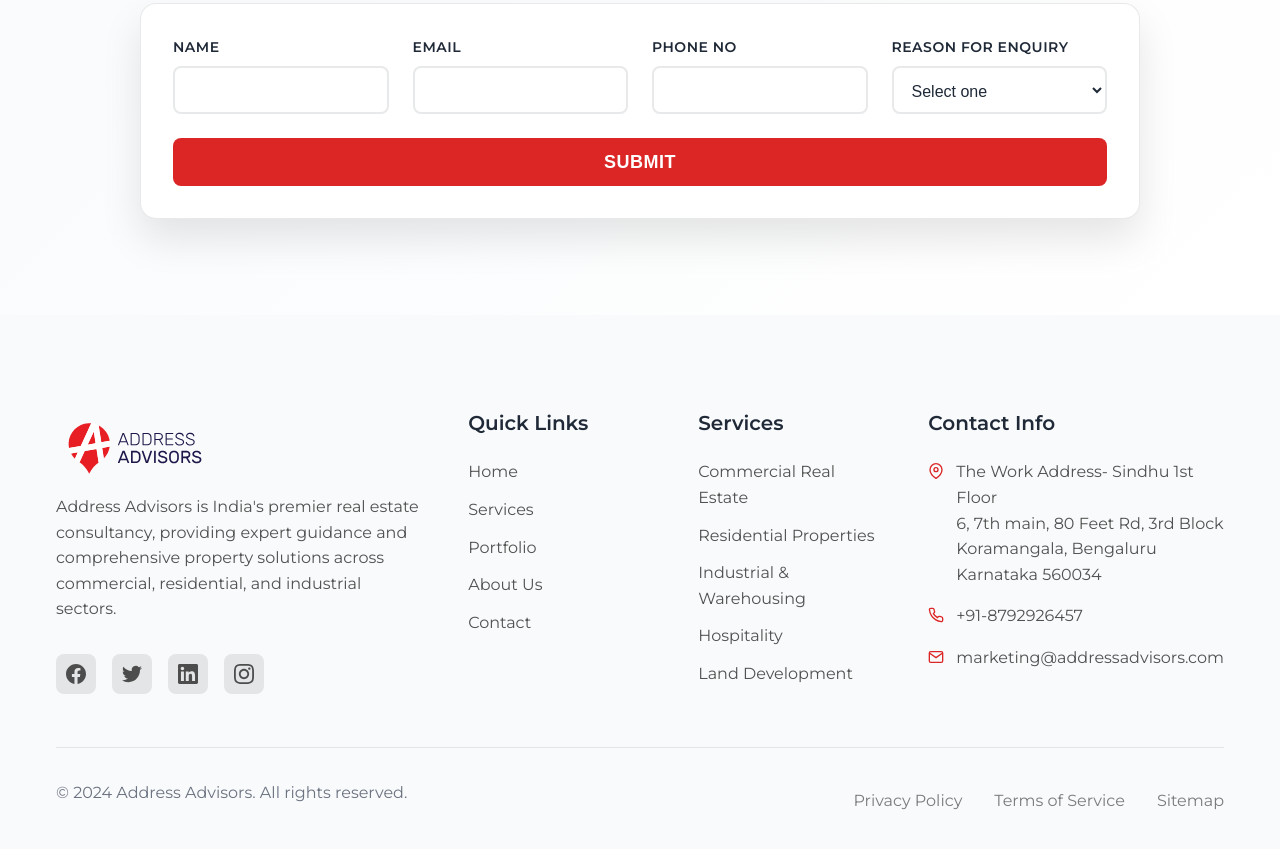
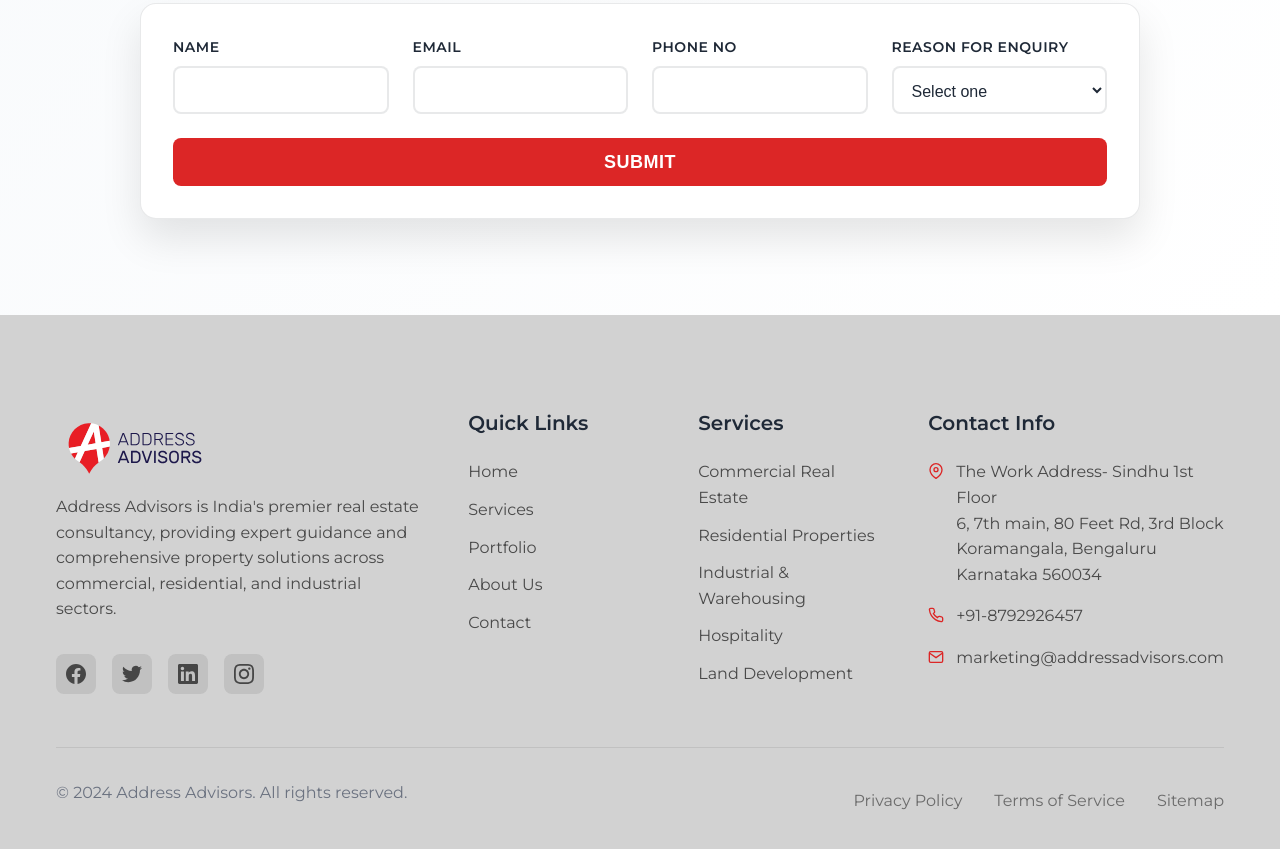
Before and after one commit to sidmax7/addressAdvisors, an Astro site: page / in a window 1280 px wide. Shown: the part 6262-7111 px from the top of the page. Built offline with nearby package versions, Linux system fonts and the light colour scheme; Astro itself is replaced by a stand-in of ours.

Commit message:
fixed footer

```diff
--- a/src/components/Footer.astro
+++ b/src/components/Footer.astro
@@ -104,7 +104,7 @@
 
 <style>
   .footer {
-    background: var(--bg-light);
+    background: rgb(210, 210, 210);
     color: var(--text-dark);
     padding: var(--spacing-3xl) 0 0;
   }
```
